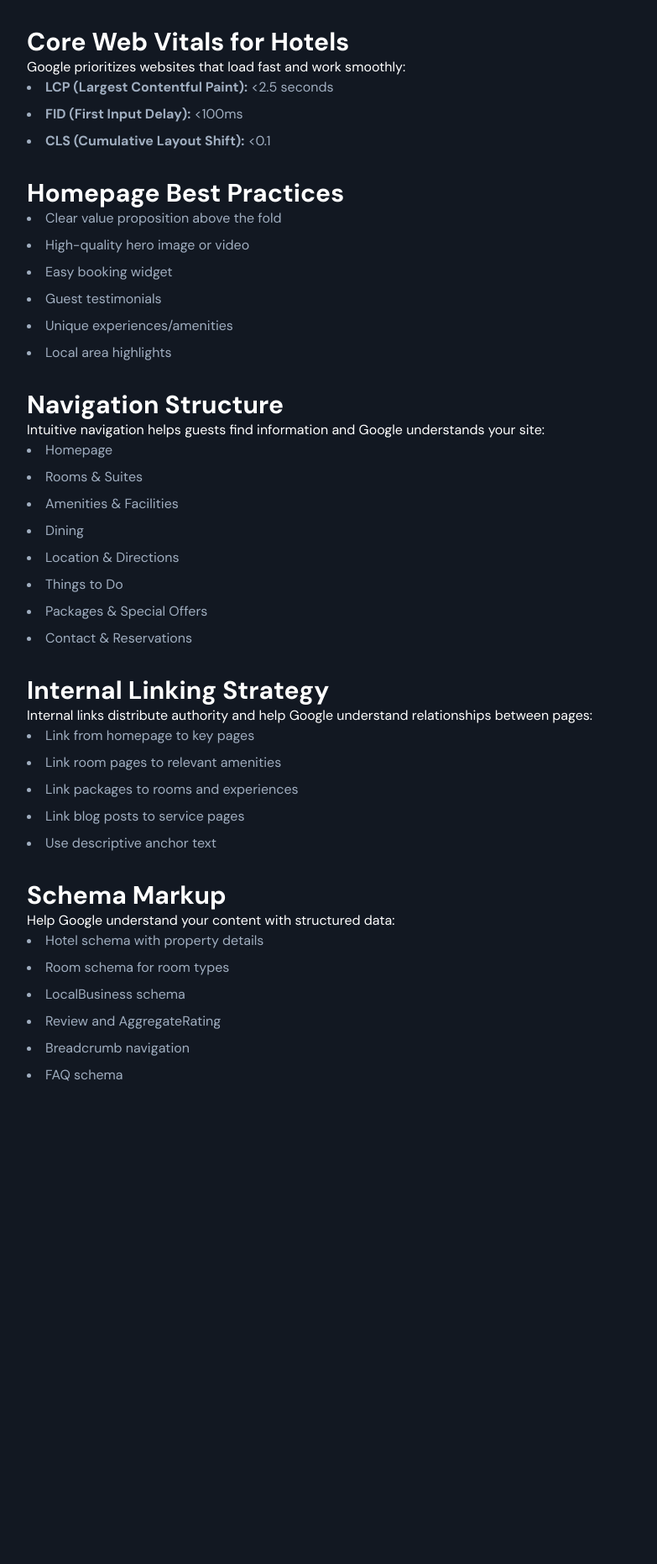
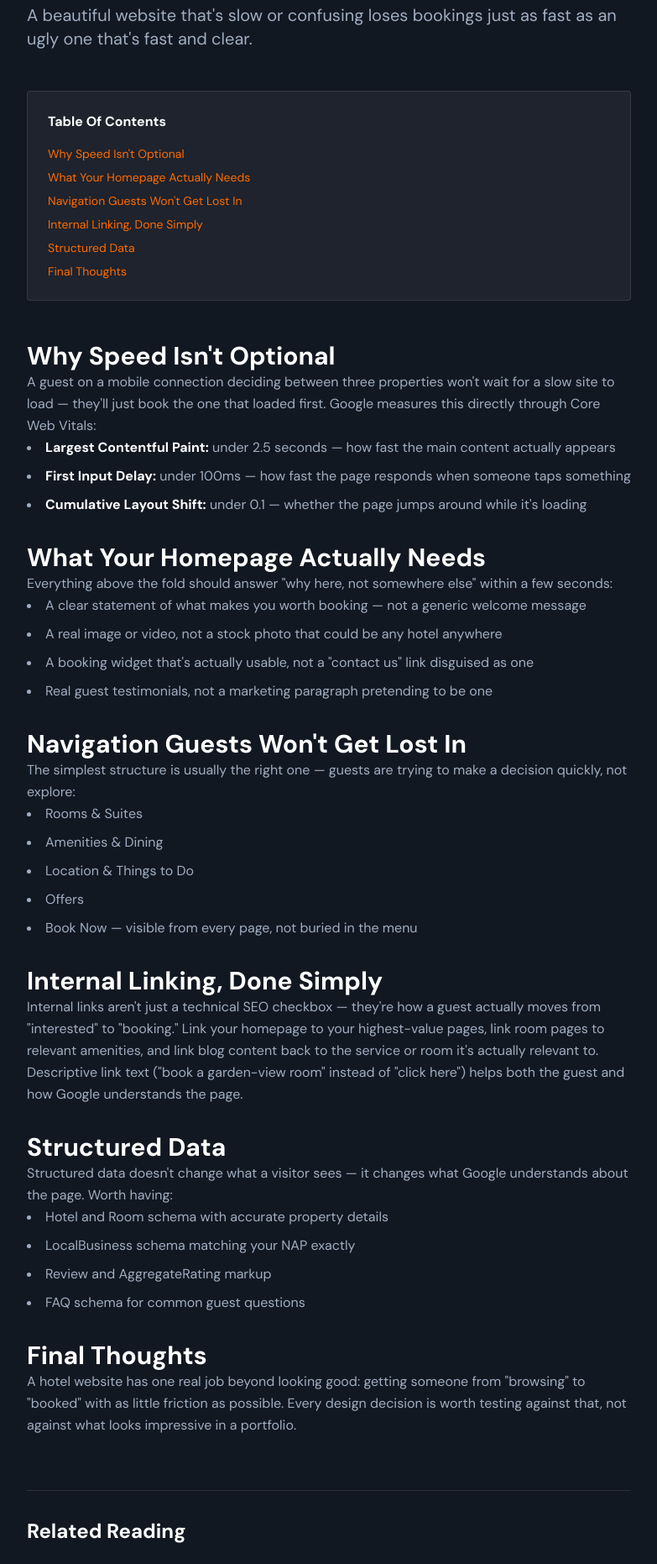
Before and after one commit to JoMogere/v0-local-experience-consulting, a Next.js app: page /blog/hotel-website-design-seo in a window 1280 px wide. Shown: the part 360-2222 px from the top of the page at 84% size, without its empty margins (248-1031 px from the left). Before the commit the page ends 1652 px from the top, so only its background shows below. Built offline with nearby package versions, Linux system fonts and the light colour scheme.

Commit message:
Rewrite all blog category pages in consistent voice: TOC, roman-numeral breakdowns, concrete examples, internal links

```diff
--- a/app/blog/hotel-website-design-seo/page.tsx
+++ b/app/blog/hotel-website-design-seo/page.tsx
@@ -1,8 +1,9 @@
 import { Metadata } from 'next'
+import Link from 'next/link'
 
 export const metadata: Metadata = {
-  title: 'Hotel Website Design & SEO | BookedUp Africa',
-  description: 'Build hotel websites that rank in search engines and convert visitors into guests.',
+  title: 'Hotel Website Design & SEO: What Actually Converts | BookedUp Africa',
+  description: 'Core Web Vitals, homepage structure, navigation, and internal linking for hotel websites that rank and actually convert visitors into bookings.',
   keywords: 'hotel website design, hotel web SEO, website structure, mobile booking',
 }
 
@@ -10,74 +11,106 @@ export default function WebsitePillar() {
   return (
     <article className="min-h-screen bg-navy-deep text-white pt-24">
       <div className="max-w-3xl mx-auto px-4 md:px-6">
-        <div className="text-sm text-text-gray mb-8"><a href="/blog" className="hover:text-orange-500">Blog</a> / Hotel Websites</div>
+        <div className="text-sm text-text-gray mb-8"><Link href="/blog" className="hover:text-orange-500">Blog</Link> / Hotel Websites</div>
         <header className="mb-12">
-          <h1 className="text-4xl md:text-5xl font-bold mb-6">Hotel Website Design & SEO</h1>
-          <p className="text-xl text-text-gray mb-6">Create a website that ranks, engages, and converts guests into bookings.</p>
+          <h1 className="text-4xl md:text-5xl font-bold mb-6">Hotel Website Design & SEO: What Actually Converts</h1>
+          <p className="text-xl text-text-gray mb-6">
+            A beautiful website that's slow or confusing loses bookings just as fast as an ugly one that's fast and clear.
+          </p>
         </header>
 
-        <section className="prose prose-invert max-w-none space-y-8">
-          <div>
-            <h2 className="text-3xl font-bold">Core Web Vitals for Hotels</h2>
-            <p>Google prioritizes websites that load fast and work smoothly:</p>
-            <ul className="list-disc list-inside space-y-2 text-text-gray">
-              <li><strong>LCP (Largest Contentful Paint):</strong> &lt;2.5 seconds</li>
-              <li><strong>FID (First Input Delay):</strong> &lt;100ms</li>
-              <li><strong>CLS (Cumulative Layout Shift):</strong> &lt;0.1</li>
+        <nav className="bg-white/5 border border-white/10 rounded-lg p-6 mb-12">
+          <h2 className="font-bold mb-4">Table Of Contents</h2>
+          <ul className="space-y-2 text-sm text-text-gray">
+            <li><Link href="#speed" className="text-orange-500 hover:text-orange-400">Why Speed Isn't Optional</Link></li>
+            <li><Link href="#homepage" className="text-orange-500 hover:text-orange-400">What Your Homepage Actually Needs</Link></li>
+            <li><Link href="#navigation" className="text-orange-500 hover:text-orange-400">Navigation Guests Won't Get Lost In</Link></li>
+            <li><Link href="#linking" className="text-orange-500 hover:text-orange-400">Internal Linking, Done Simply</Link></li>
+            <li><Link href="#schema" className="text-orange-500 hover:text-orange-400">Structured Data</Link></li>
+            <li><Link href="#final-thoughts" className="text-orange-500 hover:text-orange-400">Final Thoughts</Link></li>
+          </ul>
+        </nav>
+
+        <section className="prose prose-invert max-w-none space-y-8 text-text-gray leading-relaxed">
+          <div id="speed">
+            <h2 className="text-3xl font-bold text-white">Why Speed Isn't Optional</h2>
+            <p>
+              A guest on a mobile connection deciding between three properties won't wait for a slow site to load — they'll just book the one that loaded first. Google measures this directly through Core Web Vitals:
+            </p>
+            <ul className="list-disc list-inside space-y-2">
+              <li><strong className="text-white">Largest Contentful Paint:</strong> under 2.5 seconds — how fast the main content actually appears</li>
+              <li><strong className="text-white">First Input Delay:</strong> under 100ms — how fast the page responds when someone taps something</li>
+              <li><strong className="text-white">Cumulative Layout Shift:</strong> under 0.1 — whether the page jumps around while it's loading</li>
             </ul>
           </div>
 
-          <div>
-            <h2 className="text-3xl font-bold">Homepage Best Practices</h2>
-            <ul className="list-disc list-inside space-y-2 text-text-gray">
-              <li>Clear value proposition above the fold</li>
-              <li>High-quality hero image or video</li>
-              <li>Easy booking widget</li>
-              <li>Guest testimonials</li>
-              <li>Unique experiences/amenities</li>
-              <li>Local area highlights</li>
+          <div id="homepage">
+            <h2 className="text-3xl font-bold text-white">What Your Homepage Actually Needs</h2>
+            <p>Everything above the fold should answer "why here, not somewhere else" within a few seconds:</p>
+            <ul className="list-disc list-inside space-y-2">
+              <li>A clear statement of what makes you worth booking — not a generic welcome message</li>
+              <li>A real image or video, not a stock photo that could be any hotel anywhere</li>
+              <li>A booking widget that's actually usable, not a "contact us" link disguised as one</li>
+              <li>Real guest testimonials, not a marketing paragraph pretending to be one</li>
             </ul>
           </div>
 
-          <div>
-            <h2 className="text-3xl font-bold">Navigation Structure</h2>
-            <p>Intuitive navigation helps guests find information and Google understands your site:</p>
-            <ul className="list-disc list-inside space-y-2 text-text-gray">
-              <li>Homepage</li>
+          <div id="navigation">
+            <h2 className="text-3xl font-bold text-white">Navigation Guests Won't Get Lost In</h2>
+            <p>The simplest structure is usually the right one — guests are trying to make a decision quickly, not explore:</p>
+            <ul className="list-disc list-inside space-y-2">
               <li>Rooms & Suites</li>
-              <li>Amenities & Facilities</li>
-              <li>Dining</li>
-              <li>Location & Directions</li>
-              <li>Things to Do</li>
-              <li>Packages & Special Offers</li>
-              <li>Contact & Reservations</li>
+              <li>Amenities & Dining</li>
+              <li>Location & Things to Do</li>
+              <li>Offers</li>
+              <li>Book Now — visible from every page, not buried in the menu</li>
             </ul>
           </div>
 
-          <div>
-            <h2 className="text-3xl font-bold">Internal Linking Strategy</h2>
-            <p>Internal links distribute authority and help Google understand relationships between pages:</p>
-            <ul className="list-disc list-inside space-y-2 text-text-gray">
-              <li>Link from homepage to key pages</li>
-              <li>Link room pages to relevant amenities</li>
-              <li>Link packages to rooms and experiences</li>
-              <li>Link blog posts to service pages</li>
-              <li>Use descriptive anchor text</li>
+          <div id="linking">
+            <h2 className="text-3xl font-bold text-white">Internal Linking, Done Simply</h2>
+            <p>
+              Internal links aren't just a technical SEO checkbox — they're how a guest actually moves from "interested" to "booking." Link your homepage to your highest-value pages, link room pages to relevant amenities, and link blog content back to the service or room it's actually relevant to. Descriptive link text ("book a garden-view room" instead of "click here") helps both the guest and how Google understands the page.
+            </p>
+          </div>
+
+          <div id="schema">
+            <h2 className="text-3xl font-bold text-white">Structured Data</h2>
+            <p>Structured data doesn't change what a visitor sees — it changes what Google understands about the page. Worth having:</p>
+            <ul className="list-disc list-inside space-y-2">
+              <li>Hotel and Room schema with accurate property details</li>
+              <li>LocalBusiness schema matching your NAP exactly</li>
+              <li>Review and AggregateRating markup</li>
+              <li>FAQ schema for common guest questions</li>
             </ul>
           </div>
 
-          <div>
-            <h2 className="text-3xl font-bold">Schema Markup</h2>
-            <p>Help Google understand your content with structured data:</p>
-            <ul className="list-disc list-inside space-y-2 text-text-gray">
-              <li>Hotel schema with property details</li>
-              <li>Room schema for room types</li>
-              <li>LocalBusiness schema</li>
-              <li>Review and AggregateRating</li>
-              <li>Breadcrumb navigation</li>
-              <li>FAQ schema</li>
-            </ul>
+          <div id="final-thoughts">
+            <h2 className="text-3xl font-bold text-white">Final Thoughts</h2>
+            <p>
+              A hotel website has one real job beyond looking good: getting someone from "browsing" to "booked" with as little friction as possible. Every design decision is worth testing against that, not against what looks impressive in a portfolio.
+            </p>
           </div>
+        </section>
+
+        <section className="mt-16 pt-8 border-t border-white/10">
+          <h2 className="text-2xl font-bold mb-6">Related Reading</h2>
+          <div className="grid md:grid-cols-2 gap-4">
+            <Link href="/blog/direct-hotel-bookings" className="p-4 bg-white/5 border border-white/10 rounded hover:bg-white/10 transition-colors block">
+              <h3 className="font-semibold text-orange-500">Increase Direct Hotel Bookings</h3>
+            </Link>
+            <Link href="/pillar/direct-bookings/website-conversion" className="p-4 bg-white/5 border border-white/10 rounded hover:bg-white/10 transition-colors block">
+              <h3 className="font-semibold text-orange-500">Website Conversion: In-Depth Guide</h3>
+            </Link>
+          </div>
+        </section>
+
+        <section className="mt-16 p-8 bg-gradient-to-r from-orange-500/10 to-orange-500/5 border border-orange-500/30 rounded-lg text-center">
+          <h2 className="text-2xl font-bold mb-4">Want Your Website Audited?</h2>
+          <p className="text-text-gray mb-6">Speed, structure, and conversion — we'll show you exactly where you're losing bookings.</p>
+          <Link href="/contact" className="inline-block px-8 py-3 bg-orange-500 hover:bg-orange-600 text-white font-bold rounded-sm transition-colors">
+            Get Your Free Audit
+          </Link>
         </section>
       </div>
     </article>
```
